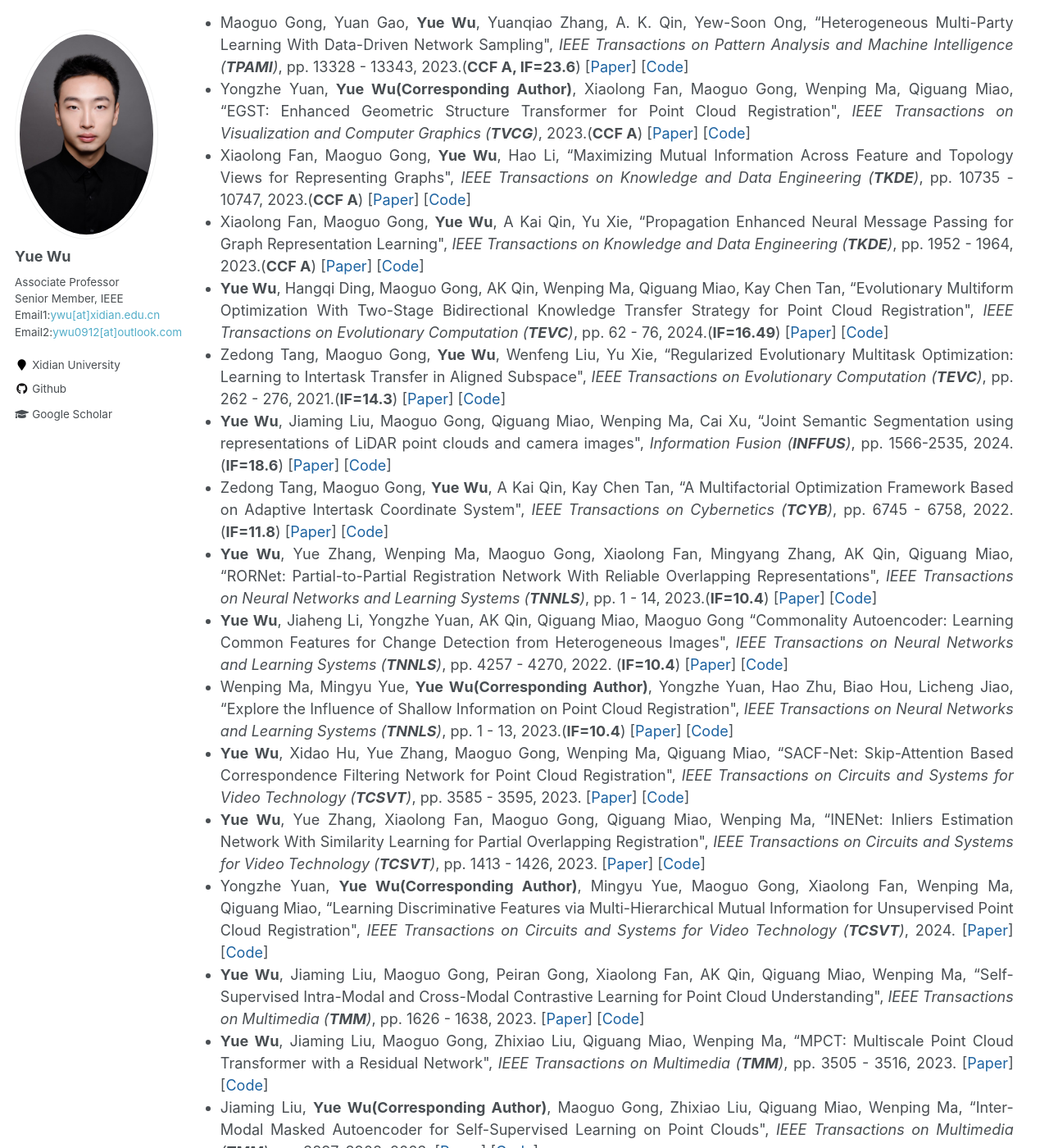
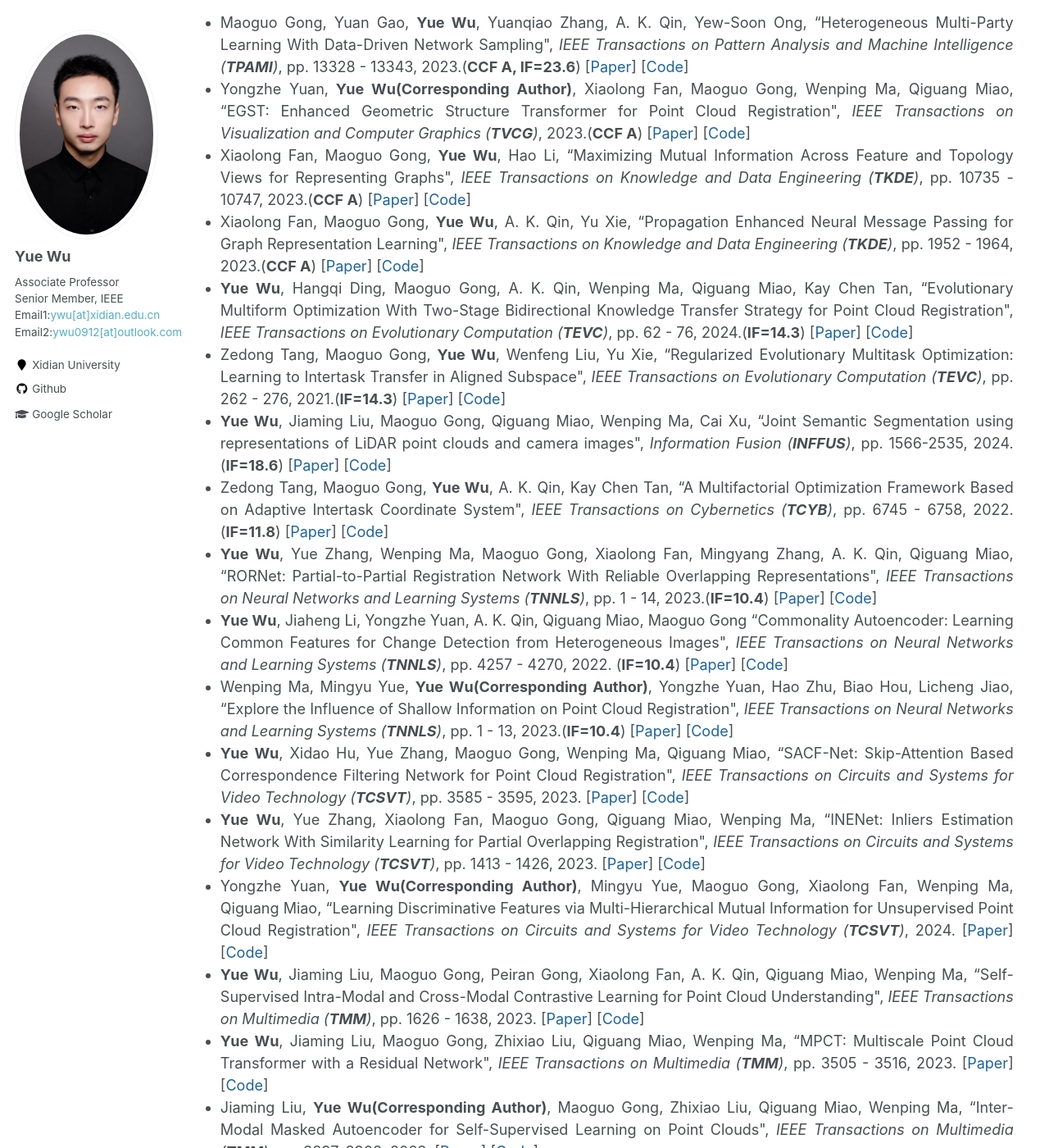
Before and after one commit to ywuchina/ywuchina.github.io, a Jekyll site: the page built from _pages/home.md, in a window 1280 px wide and 1400 px high, scrolled down 2787 px. Shown: the whole window at 82% size. Built offline with Jekyll 4.4.1, drawn with Linux system fonts in a browser that asks for light colours.

Commit message:
Update paper.html

```diff
--- a/_includes/paper.html
+++ b/_includes/paper.html
@@ -55,7 +55,7 @@
 
     <li style="margin-bottom: 1.5;">
       <span>
-        Xiaolong Fan, Maoguo Gong, <b>Yue Wu</b>, A Kai Qin, Yu Xie,
+        Xiaolong Fan, Maoguo Gong, <b>Yue Wu</b>, A. K. Qin, Yu Xie,
       “Propagation Enhanced Neural Message Passing for Graph Representation Learning",
       <i>IEEE Transactions on Knowledge and Data Engineering (<b>TKDE</b>)</i>, pp. 1952 - 1964, 2023.(<b>CCF A</b>)
       [<a href= "https://ieeexplore.ieee.org/abstract/document/9508847" target="_blank">Paper</a>]
@@ -69,16 +69,16 @@
 
 <!--CCF B-->
 
-<!--TEVC 16.4-->
+<!--TEVC 14.3-->
 
 
 
 
 <li style="margin-bottom: 1.5;">
   <span>
-  <b>Yue Wu</b>, Hangqi Ding, Maoguo Gong, AK Qin, Wenping Ma, Qiguang Miao, Kay Chen Tan,
+  <b>Yue Wu</b>, Hangqi Ding, Maoguo Gong, A. K. Qin, Wenping Ma, Qiguang Miao, Kay Chen Tan,
   “Evolutionary Multiform Optimization With Two-Stage Bidirectional Knowledge Transfer Strategy for Point Cloud Registration",
-  <i>IEEE Transactions on Evolutionary Computation (<b>TEVC</b>)</i>, pp. 62 - 76, 2024.(<b>IF=16.49</b>)
+  <i>IEEE Transactions on Evolutionary Computation (<b>TEVC</b>)</i>, pp. 62 - 76, 2024.(<b>IF=14.3</b>)
   [<a href= "https://ieeexplore.ieee.org/document/9925083" target="_blank">Paper</a>]
   [<a href= "https://github.com/ywu0912/TeamCode.git" target="_blank">Code</a>]
   </span>
@@ -111,7 +111,7 @@
   <!--TCYB 11.8-->
   <li style="margin-bottom: 1.5;">
     <span>
-      Zedong Tang, Maoguo Gong, <b>Yue Wu</b>, A Kai Qin, Kay Chen Tan,
+      Zedong Tang, Maoguo Gong, <b>Yue Wu</b>, A. K. Qin, Kay Chen Tan,
     “A Multifactorial Optimization Framework Based on Adaptive Intertask Coordinate System",
     <i>IEEE Transactions on Cybernetics (<b>TCYB</b>)</i>, pp. 6745 - 6758, 2022.(<b>IF=11.8</b>)
     [<a href= "https://ieeexplore.ieee.org/abstract/document/9325875" target="_blank">Paper</a>]
@@ -124,7 +124,7 @@
 <!--TNN 10.4-->
 <li style="margin-bottom: 1.5;">
   <span>
-  <b>Yue Wu</b>, Yue Zhang, Wenping Ma, Maoguo Gong, Xiaolong Fan, Mingyang Zhang, AK Qin, Qiguang Miao,
+  <b>Yue Wu</b>, Yue Zhang, Wenping Ma, Maoguo Gong, Xiaolong Fan, Mingyang Zhang, A. K. Qin, Qiguang Miao,
   “RORNet: Partial-to-Partial Registration Network With Reliable Overlapping Representations",
   <i>IEEE Transactions on Neural Networks and Learning Systems (<b>TNNLS</b>)</i>, pp. 1 - 14, 2023.(<b>IF=10.4</b>)
   [<a href= "https://ieeexplore.ieee.org/document/10168979" target="_blank">Paper</a>]
@@ -133,7 +133,7 @@
   </li>
   <li style="margin-bottom: 1.5;">
     <span>
-    <b>Yue Wu</b>, Jiaheng Li, Yongzhe Yuan, AK Qin, Qiguang Miao, Maoguo Gong
+    <b>Yue Wu</b>, Jiaheng Li, Yongzhe Yuan, A. K. Qin, Qiguang Miao, Maoguo Gong
     “Commonality Autoencoder: Learning Common Features for Change Detection from Heterogeneous Images",
     <i>IEEE Transactions on Neural Networks and Learning Systems (<b>TNNLS</b>)</i>, pp. 4257 - 4270, 2022. (<b>IF=10.4</b>)
     [<a href= "https://ieeexplore.ieee.org/abstract/document/9357940" target="_blank">Paper</a>]
@@ -183,7 +183,7 @@
 <!--TMM 7.3-->
 <li style="margin-bottom: 1.5;">
     <span>
-    <b>Yue Wu</b>, Jiaming Liu, Maoguo Gong, Peiran Gong, Xiaolong Fan, AK Qin, Qiguang Miao, Wenping Ma,
+    <b>Yue Wu</b>, Jiaming Liu, Maoguo Gong, Peiran Gong, Xiaolong Fan, A. K. Qin, Qiguang Miao, Wenping Ma,
     “Self-Supervised Intra-Modal and Cross-Modal Contrastive Learning for Point Cloud Understanding",
     <i>IEEE Transactions on Multimedia (<b>TMM</b>)</i>, pp. 1626 - 1638, 2023.
     [<a href= "https://ieeexplore.ieee.org/document/10147273" target="_blank">Paper</a>]
```
